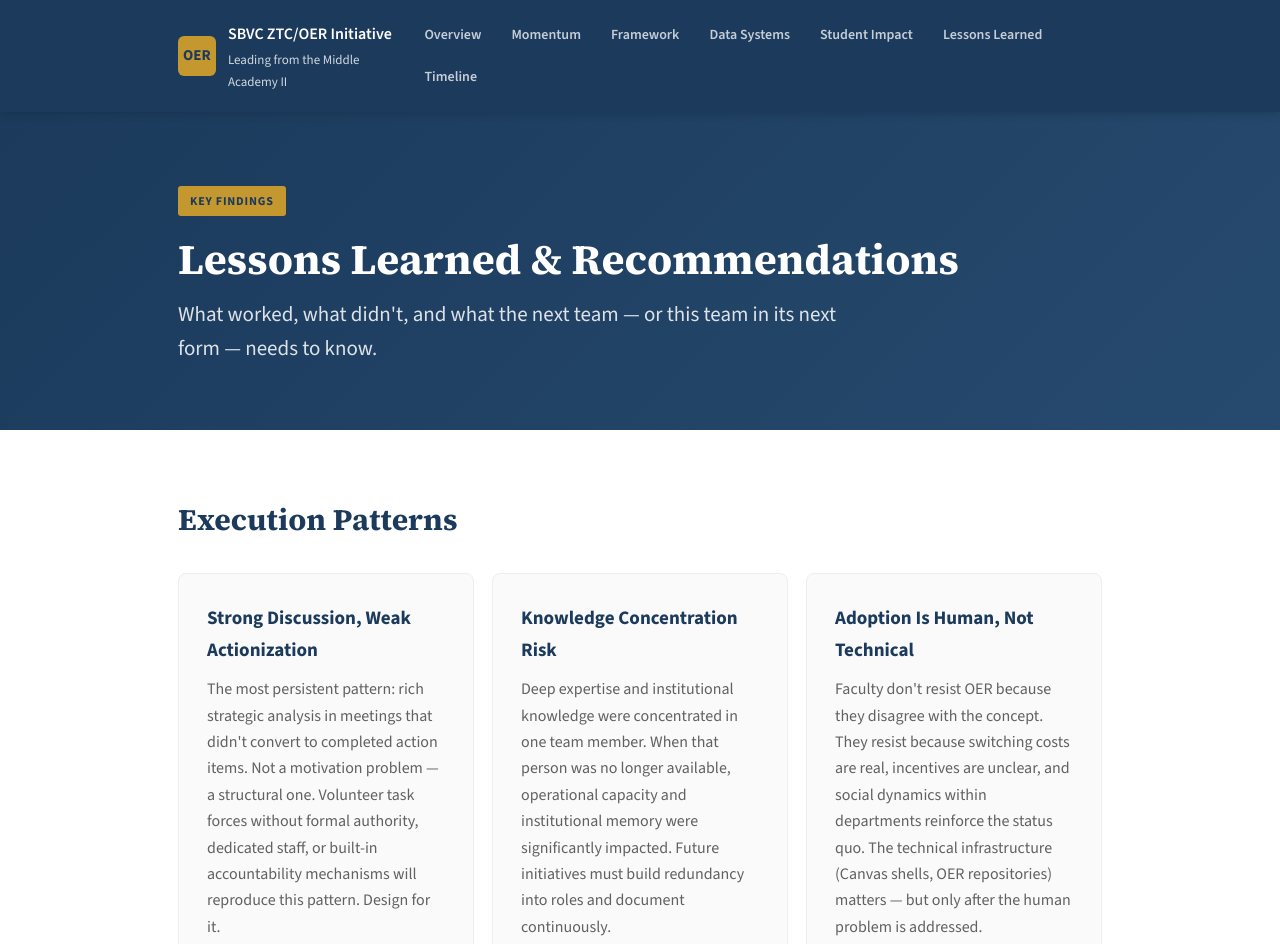
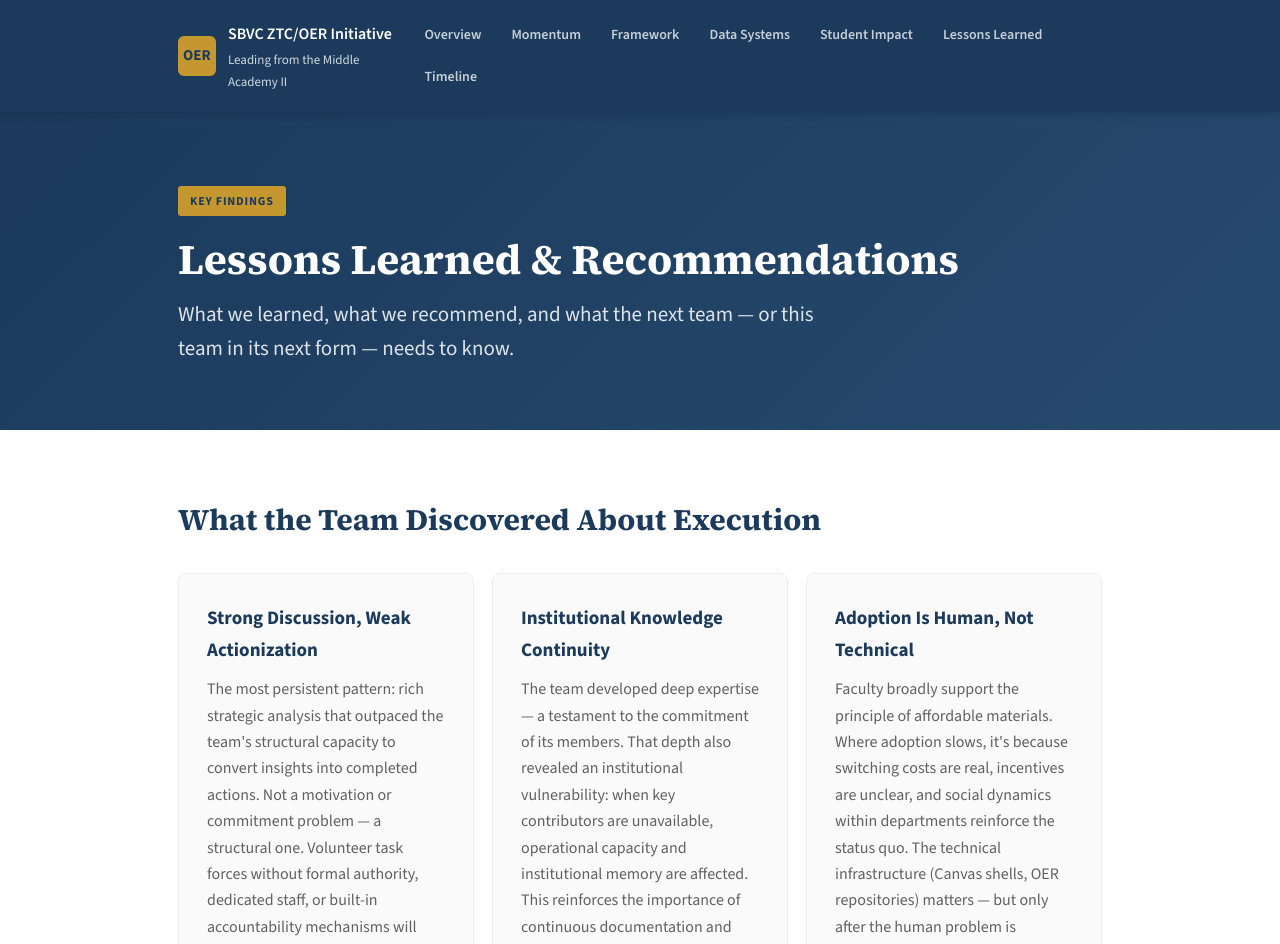
Before and after one commit to paleofatty/sbvc-oer-ztc, a Next.js app: page /lessons in a window 1280 px wide. Shown: the top 944 px of the page. Built offline with nearby package versions, Linux system fonts and the light colour scheme.

Commit message:
v3: tone review, credibility protection, expanded content

```diff
--- a/app/data-systems/page.js
+++ b/app/data-systems/page.js
@@ -38,7 +38,7 @@ export default function DataSystems() {
           <h3>"No Textbook" ≠ Zero Textbook Cost</h3>
           <p>Many courses flagged as having "no textbook" in the bookstore system aren't actually ZTC. They may use instructor-created materials, required software, lab equipment, or supplies that carry costs. The Follett "free" button sends students to a page saying no materials are needed — when the instructor has actually assigned an OER text or other resources.</p>
           <h3>ZTC Courses That Don't Report</h3>
-          <p>Conversely, many faculty using OER materials don't report it to the bookstore, the scheduling system, or anyone. Multiple team members acknowledged being in this category themselves. The result: courses that are ZTC in practice are invisible in the data — and students may be charged Savings Plus fees for materials they don't need.</p>
+          <p>Conversely, many faculty using OER materials have no streamlined mechanism to report it. The team discovered this firsthand — several members realized their own courses were unreported. The result: courses that are ZTC in practice are invisible in the data — and students may be charged Savings Plus fees for materials they don't need.</p>
           <div className="callout red">
             <p><strong>The direct student harm:</strong> When a ZTC course isn't flagged in the schedule, students enrolled in that course are included in the Savings Plus calculation and charged accordingly. They pay for materials that should be free — because the system doesn't know the course is ZTC. The data gap is not an administrative inconvenience; it is a direct financial burden on students.</p>
           </div>
@@ -46,7 +46,7 @@ export default function DataSystems() {
 
         <section className="section">
           <h2>The Bookstore Contract Tension</h2>
-          <p>Follett operates SBVC's bookstore under an outsourced contract. The team identified a structural tension: the bookstore vendor may have contractual minimum-spend provisions that create a financial disincentive for aggressive OER promotion. While the exact contract terms haven't been fully reviewed (the contract is in the board book archives), the team noted that Follett's engagement with OER data collection has been limited.</p>
+          <p>Follett operates SBVC's bookstore under an outsourced contract. The team identified a structural tension: the bookstore vendor may have contractual minimum-spend provisions that create a financial disincentive for aggressive OER promotion. While the exact contract terms haven't been fully reviewed (the contract is in the board book archives), the team noted that the team determined that building independent institutional tracking was the more sustainable approach.</p>
           <p>The strategic response: build OER tracking independent of Follett, within institutional systems (CourseDog → Colleague → Informer). This ensures the college owns its own data regardless of the bookstore relationship. The Book Saver program contract expires in approximately four years, creating a future window for renegotiation.</p>
         </section>
 
--- a/app/lessons/page.js
+++ b/app/lessons/page.js
@@ -5,28 +5,28 @@ export default function Lessons() {
         <div className="page-container">
           <div className="badge">Key Findings</div>
           <h1>Lessons Learned &amp; Recommendations</h1>
-          <p className="subtitle">What worked, what didn't, and what the next team — or this team in its next form — needs to know.</p>
+          <p className="subtitle">What we learned, what we recommend, and what the next team — or this team in its next form — needs to know.</p>
         </div>
       </div>
       <div className="page-container">
         <section className="section">
-          <h2>Execution Patterns</h2>
+          <h2>What the Team Discovered About Execution</h2>
           <div className="findings-grid">
             <div className="finding-card">
               <h4>Strong Discussion, Weak Actionization</h4>
-              <p>The most persistent pattern: rich strategic analysis in meetings that didn't convert to completed action items. Not a motivation problem — a structural one. Volunteer task forces without formal authority, dedicated staff, or built-in accountability mechanisms will reproduce this pattern. Design for it.</p>
+              <p>The most persistent pattern: rich strategic analysis that outpaced the team's structural capacity to convert insights into completed actions. Not a motivation or commitment problem — a structural one. Volunteer task forces without formal authority, dedicated staff, or built-in accountability mechanisms will reproduce this pattern. Design for it.</p>
             </div>
             <div className="finding-card">
-              <h4>Knowledge Concentration Risk</h4>
-              <p>Deep expertise and institutional knowledge were concentrated in one team member. When that person was no longer available, operational capacity and institutional memory were significantly impacted. Future initiatives must build redundancy into roles and document continuously.</p>
+              <h4>Institutional Knowledge Continuity</h4>
+              <p>The team developed deep expertise — a testament to the commitment of its members. That depth also revealed an institutional vulnerability: when key contributors are unavailable, operational capacity and institutional memory are affected. This reinforces the importance of continuous documentation and shared knowledge across team members — a practice the team is now modeling through this very documentation effort.</p>
             </div>
             <div className="finding-card">
               <h4>Adoption Is Human, Not Technical</h4>
-              <p>Faculty don't resist OER because they disagree with the concept. They resist because switching costs are real, incentives are unclear, and social dynamics within departments reinforce the status quo. The technical infrastructure (Canvas shells, OER repositories) matters — but only after the human problem is addressed.</p>
+              <p>Faculty broadly support the principle of affordable materials. Where adoption slows, it's because switching costs are real, incentives are unclear, and social dynamics within departments reinforce the status quo. The technical infrastructure (Canvas shells, OER repositories) matters — but only after the human problem is addressed.</p>
             </div>
             <div className="finding-card">
               <h4>Embed, Don't Add</h4>
-              <p>Every time the team created a separate process (standalone surveys, additional forms, new reporting requirements), participation was low. Every time they embedded tracking into an existing workflow (CourseDog scheduling, curriculum review), engagement improved. The lesson: integration beats invention.</p>
+              <p>Every time the team created a separate process (standalone surveys, additional forms, new reporting requirements), uptake was limited. Every time they embedded tracking into an existing workflow (CourseDog scheduling, curriculum review), engagement improved. The lesson: integration beats invention.</p>
             </div>
           </div>
         </section>
--- a/app/momentum/page.js
+++ b/app/momentum/page.js
@@ -5,8 +5,8 @@ export default function Momentum() {
     { status:'moving', title:'Degree Pathway Mapping', desc:'Social Behavioral Sciences Liberal Arts (AA-T) identified as pilot pathway — the college\'s second most popular degree. Course requirements mapped against CalGETC alignment. Multiple course options within each requirement identified (e.g., 10 options, 5 potentially ZTC-enabled). Common course numbering initiative provides additional leverage: state-level course descriptions now include recommended OER resources.', imp:'Pathway design is documented. Implementation requires scheduling commitments from department chairs — a handoff item. The backwards-mapping approach (start from degree requirements, work to course sections) is the recommended methodology.' },
     { status:'moving', title:'Interim Data Collection', desc:'Microsoft 365 Forms deployed for Spring 2025 data collection as a bridge while CourseDog integration is formalized. Established baseline: approximately 18% of sections currently report as ZTC. Social Behavioral Sciences division leading in response rates. Identified significant gap between actual OER usage and system-reported usage.', imp:'18% baseline is a starting metric, but likely an undercount. The gap between what faculty actually use and what gets reported is itself a critical finding.' },
     { status:'moving', title:'Curriculum Integration', desc:'Library staff member proactively suggests OER/ZTC options during every course review and new course submission. Common course numbering work at the state level is beginning to include recommended OER materials for aligned courses. Both create systemic entry points that don\'t depend on individual faculty initiative.', imp:'These are "quiet infrastructure" wins — structural changes that make OER adoption the path of least resistance rather than an extra step.' },
-    { status:'slowed', title:'Faculty Recruitment at Scale', desc:'Individual department champions identified. Faculty interest survey yielded only 12 responses, with half indicating OER wasn\'t applicable to their discipline (particularly STEM and vocational programs where equipment costs, not textbook costs, are the barrier). No systematic recruitment campaign launched before team transition.', imp:'Reaching 100 faculty requires a dedicated coordinator. Key distinction discovered: ZTC (zero textbook cost) is achievable in many courses, but true OER (open educational resources with remix/reuse rights) requires more faculty development. Recommend separating the goals.' },
-    { status:'slowed', title:'Canvas Resource Hub', desc:'Concept developed: modular Canvas shell with pre-built OER resources faculty can adopt or customize. Library team consulted with mixed initial reception — questions about staffing, sustainability, and organizational placement. Design specifications outlined but shell not yet built.', imp:'Infrastructure gap. Two competing approaches identified: (1) LibreTexts for formal textbook creation, (2) Canvas shells for modular course-level resources. Team consensus: focus on adoption first, authoring later. "Crawl before you walk."' },
+    { status:'slowed', title:'Faculty Recruitment at Scale', desc:'Individual department champions identified. An initial faculty interest survey received 12 responses — a finding in itself — with half indicating OER wasn\'t applicable to their discipline (particularly STEM and vocational programs where equipment costs, not textbook costs, are the barrier). The team prioritized infrastructure and data systems before launching a broader recruitment effort — then the team transition intervened.', imp:'Reaching 100 faculty requires a dedicated coordinator. Key distinction discovered: ZTC (zero textbook cost) is achievable in many courses, but true OER (open educational resources with remix/reuse rights) requires more faculty development. Recommend separating the goals.' },
+    { status:'slowed', title:'Canvas Resource Hub', desc:'Concept developed: modular Canvas shell with pre-built OER resources faculty can adopt or customize. Library team consulted and raised thoughtful questions about staffing, sustainability, and long-term organizational placement. Design specifications outlined but shell not yet built.', imp:'Infrastructure gap. Two competing approaches identified: (1) LibreTexts for formal textbook creation, (2) Canvas shells for modular course-level resources. Team consensus: focus on adoption first, authoring later. "Crawl before you walk."' },
     { status:'slowed', title:'Stakeholder Presentations', desc:'Monroe\'s Motivated Sequence presentation developed at Convening II. Presented to department chair liaison meeting alongside Follett (bookstore vendor). Chairs received the data collection rationale well. Formal presentations to Academic Senate and president\'s cabinet limited by team transition and campus reorganization.', imp:'Presentation deck and credible messenger strategy exist as playbook assets. Key learning: presenting after the bookstore vendor was actually advantageous — it demonstrated that internal tracking goes beyond what Follett provides.' },
     { status:'slowed', title:'Bookstore/Follett Alignment', desc:'Follett (outsourced bookstore vendor) operates on a contract with potential minimum-spend provisions. Follett\'s "free" button in the course lookup creates student confusion. Follett data is difficult to access, hard to decipher, and the vendor has limited motivation to support OER visibility. Book Saver/Savings Plus program interactions create additional complexity.', imp:'The bookstore contract is a systemic constraint. OER tracking must be independent of Follett to be reliable. CourseDog integration directly addresses this by keeping data within institutional systems.' },
     { status:'shifted', title:'Team Composition & Leadership', desc:'The task force experienced a significant loss of a key team member in early 2026 — the curriculum specialist who served as the primary operational driver. New co-leadership appointed by VP for Instruction. A new member joined. The team is rebuilding shared understanding and capacity.', imp:'Central reality of the project. Key recommendation: build redundancy into team roles, document institutional knowledge continuously (not at the end), and ensure more than one person understands each part of the work.' },
@@ -46,7 +46,7 @@ export default function Momentum() {
         <section className="section">
           <h2>The Execution Pattern</h2>
           <div className="callout gold">
-            <p>A recurring pattern emerged across the project: <strong>strong discussion, weak follow-through on action items.</strong> The team generated rich analysis and strategic thinking in meetings, but converting discussion into completed tasks proved consistently difficult — particularly without formal authority, dedicated staff, or clear accountability mechanisms. This is not unique to SBVC; it is a structural feature of volunteer task forces operating in bureaucratic institutions. The recommendation is not "try harder" but "design differently" — with named owners, specific deadlines, and accountability check-ins built into every action item.</p>
+            <p>A recurring pattern emerged across the project: <strong>rich strategic thinking that outpaced the team&#x27;s structural capacity to execute.</strong> The team generated rich analysis and strategic thinking in meetings, but the gap between analysis and execution reflected structural constraints — not effort or commitment — particularly without formal authority, dedicated staff, or clear accountability mechanisms. This is not unique to SBVC; it is a structural feature of volunteer task forces operating in bureaucratic institutions. The takeaway for future initiatives: design the accountability structure before launching the work — with named owners, specific deadlines, and accountability check-ins built into every action item.</p>
           </div>
         </section>
       </div>
--- a/app/page.js
+++ b/app/page.js
@@ -45,7 +45,7 @@ export default function Home() {
           <h2>Navigate This Site</h2>
           <div className="findings-grid">
             <Link href="/momentum" style={{textDecoration:'none'}}><div className="finding-card" style={{cursor:'pointer'}}>
-              <h4>Momentum Map &rarr;</h4><p>What moved, what stalled, what shifted — an honest assessment of where the project stands.</p>
+              <h4>Momentum Map &rarr;</h4><p>What moved, what evolved, what shifted — an honest assessment of where the project stands.</p>
             </div></Link>
             <Link href="/framework" style={{textDecoration:'none'}}><div className="finding-card" style={{cursor:'pointer'}}>
               <h4>Three Pillars Framework &rarr;</h4><p>The advocacy strategy that reframed OER from optional innovation to required compliance.</p>
--- a/app/student-impact/page.js
+++ b/app/student-impact/page.js
@@ -23,11 +23,11 @@ export default function StudentImpact() {
           <h2>The Hidden Cost: Data Infrastructure as Student Harm</h2>
           <p>The data infrastructure itself creates direct financial burden on students. When systems don't communicate — when CourseDog, Colleague, Follett, and the student-facing schedule are out of sync — the confusion falls entirely on students:</p>
           <div className="momentum-grid">
-            <div className="momentum-item"><div className="bar shifted" /><div className="content"><h4>Savings Plus Overcharges</h4><p>When ZTC courses aren't flagged in the schedule, students are included in the Savings Plus textbook program calculation and charged for materials that should be free. Faculty who don't report their OER usage are unknowingly costing their students money.</p></div></div>
+            <div className="momentum-item"><div className="bar shifted" /><div className="content"><h4>Savings Plus Overcharges</h4><p>When ZTC courses aren't flagged in the schedule, students are included in the Savings Plus textbook program calculation and charged for materials that should be free. When OER usage goes unreported — a common occurrence given the lack of streamlined reporting tools — students absorb costs that should not exist.</p></div></div>
             <div className="momentum-item"><div className="bar shifted" /><div className="content"><h4>Day-One Disadvantage</h4><p>Students who can't afford textbooks fall behind in the first weeks. The achievement gap starts on day one and compounds throughout the semester.</p></div></div>
             <div className="momentum-item"><div className="bar shifted" /><div className="content"><h4>Distorted Pathways</h4><p>Students choose courses based on textbook cost rather than academic fit or degree progress — extending time to completion and distorting guided pathways.</p></div></div>
             <div className="momentum-item"><div className="bar slowed" /><div className="content"><h4>Bookstore Confusion</h4><p>Follett's "free" button tells students "no textbooks" when the instructor has actually assigned an OER text. Students come to the library unable to find materials they were told don't exist.</p></div></div>
-            <div className="momentum-item"><div className="bar slowed" /><div className="content"><h4>Unnecessary Purchases</h4><p>Students buy commercial textbooks they didn't need because the bookstore listed them and the instructor didn't update the system. A reporting gap translates directly to dollars out of students' pockets.</p></div></div>
+            <div className="momentum-item"><div className="bar slowed" /><div className="content"><h4>Unnecessary Purchases</h4><p>Students buy commercial textbooks they didn't need because the bookstore listed them and the reporting system wasn't updated — a gap in process, not in intent. A reporting gap translates directly to dollars out of students' pockets.</p></div></div>
           </div>
         </section>
         <section className="section">
--- a/app/timeline/page.js
+++ b/app/timeline/page.js
@@ -6,7 +6,7 @@ export default function Timeline() {
     { date:'Summer 2025', title:'Foundation Building', desc:'SharePoint setup. Data collection planning. Course inventory analysis begins. Degree pathway identification (Social Behavioral Sciences AA-T). Coordination with Crafton Hills College on methodology.', status:'past' },
     { date:'Fall 2025', title:'Implementation Push', desc:'Biweekly meetings established (1st/3rd Wednesdays, 1–3 PM). CourseDog integration discovery. Microsoft 365 Forms deployed. Three pillars framework developed. Department chair liaison meeting presentation (alongside Follett). Library OER integration in curriculum review.', status:'past' },
     { date:'Oct 2–4, 2025', title:'Convening II: "Navigating the Currents"', desc:'Kellogg West, Pomona. Engaging resistance frameworks. Conflict resolution strategies. Monroe\'s Motivated Sequence presentations. Spheres of influence. Persuasive elevator speeches. Thomas-Kilmann Conflict Mode assessment.', status:'past' },
-    { date:'November 2025', title:'Data Deep Dive', desc:'EIS/Informer data pulls for ZTC baseline. Identified ~18% reporting rate. Discovered Savings Plus interaction. Bookstore data integrity concerns surfaced. Faculty survey yielded limited responses.', status:'past' },
+    { date:'November 2025', title:'Data Deep Dive', desc:'EIS/Informer data pulls for ZTC baseline. Identified ~18% reporting rate. Discovered Savings Plus interaction. Bookstore data alignment questions identified. Faculty survey yielded limited responses.', status:'past' },
     { date:'January 2026', title:'Team Transition', desc:'Significant loss of key team member. New co-leadership appointed by VP for Instruction. New member joins. Team begins regrouping.', status:'past' },
     { date:'February 2026', title:'Scope Containment', desc:'VP for Instruction and team leadership agree to contain scope. Deliverable reframed as lessons-learned documentation with prescribed next steps. Original 100/100/100 targets remain aspirational but realistic focus shifts to foundation-building.', status:'past' },
     { date:'Mar 19–21, 2026', title:'Convening III: "Just Keep Swimming"', desc:'Kellogg West, Pomona. Momentum mapping. Student voice. Coalition building. Risk-taking and failing successfully. Gallery walk. Consultancy. Sustainability planning begins.', status:'current' },
```
